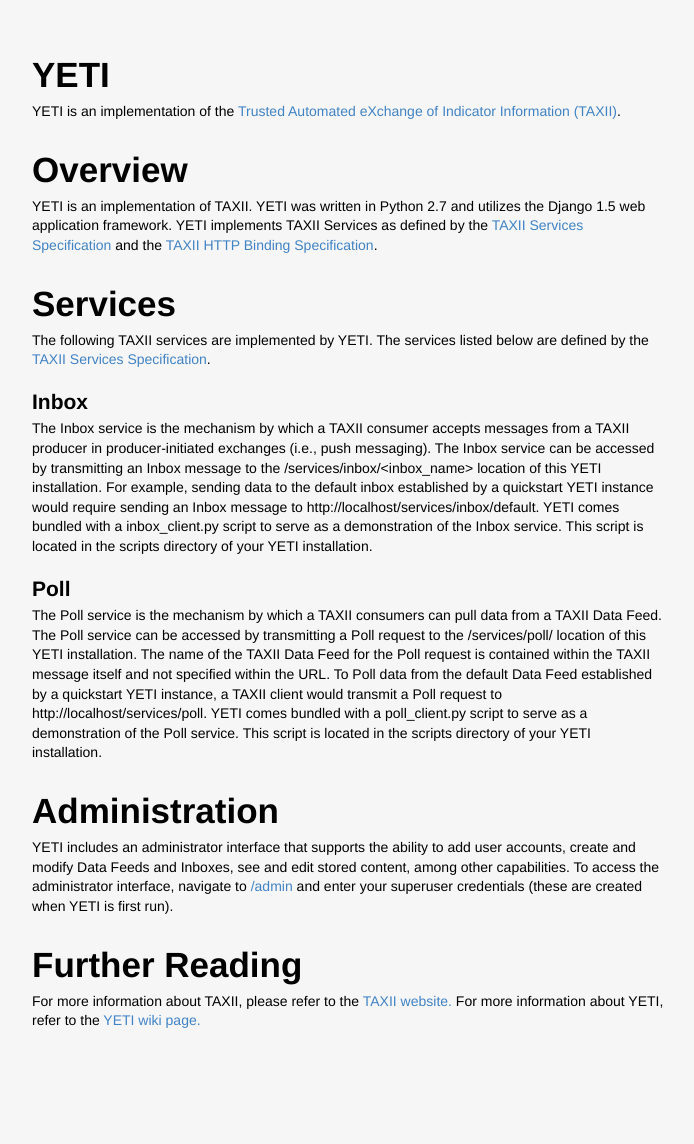
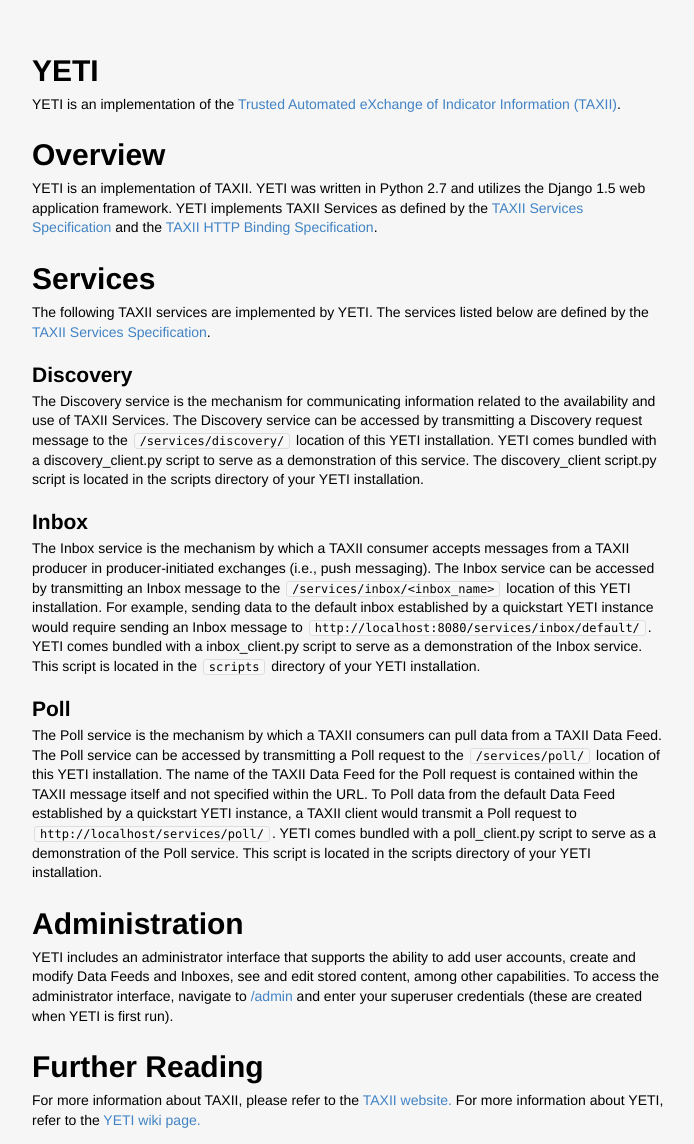
Before and after one commit to TAXIIProject/yeti, a Python web app: template yeti/templates/index.html in a window 1280 px wide. Shown: the whole page, without its empty margins (292-986 px from the left). Before the commit the page ends 1028 px from the top, so only its background shows below. Run offline with Jinja, Linux system fonts and the light colour scheme; the template is opened without the code that fills it, so the values that code supplies are empty.

Commit message:
added discovery notes to index.html

```diff
--- a/yeti/templates/index.html
+++ b/yeti/templates/index.html
@@ -15,7 +15,7 @@
 
 		    h1 {
 		      margin-bottom: 0em;
-		      font-size: 35px;
+		      font-size: 30px;
 		    }
 
 		    h2 {
@@ -33,6 +33,16 @@
             span {
                 white-space: nowrap;
             }
+
+           code, pre {
+				font-family: Consolas, "Liberation Mono", Courier, monospace;
+				font-size: 12px;
+				margin: 0 2px;
+				padding: 0px 5px;
+				border: 1px solid #ddd;
+				background-color: #f8f8f8;
+				border-radius: 3px;
+			}
 
             #main {
                 margin-top: 50px;
@@ -60,19 +70,25 @@
                 <p>
                     The following TAXII services are implemented by YETI. The services listed below are defined by the <a href="http://taxii.mitre.org/specifications/version1.0/TAXII_Services_Specification.pdf">TAXII Services Specification</a>.
                 </p>
+                <h2>Discovery</h2>
+                <p>
+                	The Discovery service is the mechanism for communicating information related to the availability and use of TAXII Services. The Discovery service can be accessed by transmitting
+                	a Discovery request message to the <code>/services/discovery/</code> location of this YETI installation. YETI comes bundled with a discovery_client.py script to serve as a
+                	demonstration of this service. The discovery_client script.py script is located in the scripts directory of your YETI installation.
+                </p>
                 <h2>Inbox</h2>
                 <p>
                     The Inbox service is the mechanism by which a TAXII consumer accepts messages from a TAXII producer in producer-initiated exchanges (i.e., push messaging).
-                    The Inbox service can be accessed by transmitting an Inbox message to the <span>/services/inbox/&lt;inbox_name&gt;</span> location of this YETI installation.
-                    For example, sending data to the default inbox established by a quickstart YETI instance would require sending an Inbox message to <span>http://localhost/services/inbox/default</span>.
-                    YETI comes bundled with a inbox_client.py script to serve as a demonstration of the Inbox service. This script is located in the scripts directory of your YETI installation.
+                    The Inbox service can be accessed by transmitting an Inbox message to the <code>/services/inbox/&lt;inbox_name&gt;</code> location of this YETI installation.
+                    For example, sending data to the default inbox established by a quickstart YETI instance would require sending an Inbox message to <code>http://localhost:8080/services/inbox/default/</code>.
+                    YETI comes bundled with a inbox_client.py script to serve as a demonstration of the Inbox service. This script is located in the <code>scripts</code> directory of your YETI installation.
                 </p>
                 <h2>Poll</h2>
                 <p>
                     The Poll service is the mechanism by which a TAXII consumers can pull data from a TAXII Data Feed. The Poll service can be accessed by transmitting a Poll request to the
-                    <span>/services/poll/</span> location of this YETI installation. The name of the TAXII Data Feed for the Poll request is contained within the TAXII message itself and
+                    <code>/services/poll/</code> location of this YETI installation. The name of the TAXII Data Feed for the Poll request is contained within the TAXII message itself and
                     not specified within the URL. To Poll data from the default Data Feed established by a quickstart YETI instance, a TAXII client would transmit a Poll request to
-                    <span>http://localhost/services/poll</span>. YETI comes bundled with a poll_client.py script to serve as a demonstration of the Poll service. This script is located
+                    <code>http://localhost/services/poll/</code>. YETI comes bundled with a poll_client.py script to serve as a demonstration of the Poll service. This script is located
                     in the scripts directory of your YETI installation.
                 </p>
                 <h1>Administration</h1>
```
